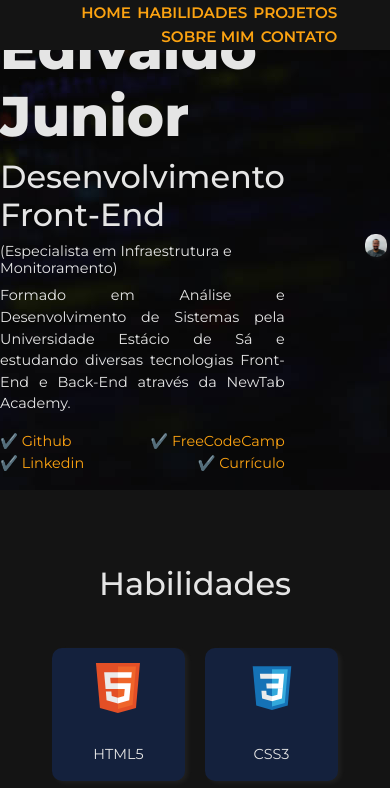
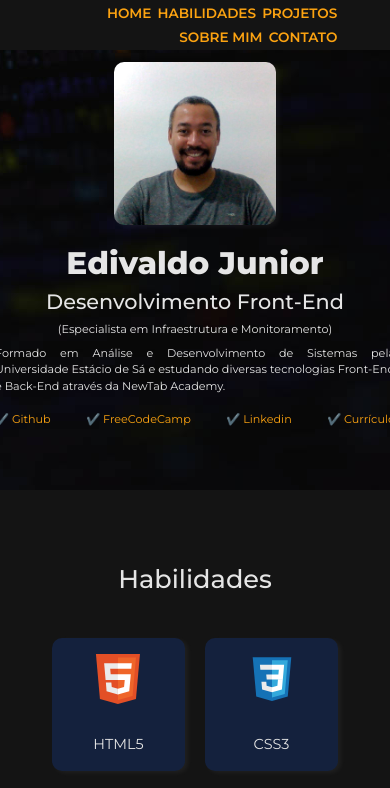
Before and after one commit to EdiJunior88/Portfolio, a plain HTML site: page index.html in a window 390 px wide. Shown: the top 788 px of the page. Drawn offline with Linux system fonts and the light colour scheme.

Commit message:
Atualizações no CSS - Criação do Media Querie (830px) - Criação do Media Querie (690px) - Criação do Media Querie (590px)

```diff
--- a/css/index.css
+++ b/css/index.css
@@ -137,6 +137,9 @@
 }
 
 .cabecalho-foto-perfil {
+  display: flex;
+  justify-content: center;
+  align-items: center;
   width: 250px;
 }
 
@@ -360,6 +363,7 @@ footer span {
 /*------------------------------------------------------*/
 /* MEDIA QUERIES */
 /* Resolução Base = 1280 * 720px */
+/*------------------------------------------------------*/
 
 /* Media Query Desktop = 1100px*/
 @media screen and (max-width: 1100px) {
@@ -398,16 +402,16 @@ footer span {
   }
 
   .texto-sobre-mim {
-    max-width: 751px;
+    max-width: 75%;
   }
 }
 
 /* Media Query Desktop = 1010px*/
 @media screen and (max-width: 1010px) {
-  /* cabeçalho */
+  /* Cabeçalho */
   .container-cabecalho-titulo {
     height: 490px;
-}
+  }
 
   /* Corpo */
   .habilidades {
@@ -451,3 +455,103 @@ footer span {
     height: 360px;
   }
 }
+
+/* Media Query Tablet = 830px*/
+@media screen and (max-width: 830px) {
+  /* Cabeçalho */
+  .cabecalho-titulo {
+    width: 390px;
+    margin-right: 0px;
+  }
+
+  .titulo {
+    font-size: 2.9rem;
+  }
+
+  .subtitulo {
+    font-size: 1.7rem;
+  }
+
+  .subtitulo2,
+  .subtitulo3,
+  .links {
+    font-size: 0.8rem;
+  }
+
+  .foto-perfil {
+    width: 80%;
+  }
+
+  /* Corpo */
+  .corpo-titulo span {
+    font-size: 1.8rem;
+  }
+
+  .texto-sobre-mim {
+    max-width: 550px;
+    font-size: 0.8rem;
+  }
+
+  /* Rodapé */
+  footer span {
+    font-size: 0.7em;
+  }
+}
+
+/* Media Query Tablet = 690px*/
+@media screen and (max-width: 690px) {
+  /* Cabeçalho */
+  .container-cabecalho-titulo {
+    display: flex;
+    flex-direction: column-reverse;
+    justify-content: center;
+    align-items: center;
+  }
+
+  .cabecalho-titulo {
+    align-items: center;
+    width: 400px;
+    margin: 0px;
+  }
+
+  .titulo {
+    margin-top: 20px;
+    font-size: 1.95rem;
+  }
+
+  .subtitulo {
+    font-size: 1.3rem;
+  }
+
+  .subtitulo2,
+  .subtitulo3,
+  .links {
+    font-size: 0.7rem;
+  }
+
+  .foto-perfil {
+    width: 65%;
+  }
+
+  /* Corpo */
+  .corpo-titulo span {
+    font-size: 1.6rem;
+  }
+}
+
+/* Media Query Tablet = 590px*/
+@media screen and (max-width: 590px) {
+  /* Cabeçalho */
+  .li-menu a {
+    font-size: 0.85rem;
+  }
+
+  /* Corpo */
+  .carousel {
+    max-width: 100%;
+  }
+
+  .texto-sobre-mim {
+    max-width: 95%;
+  }
+}
```
